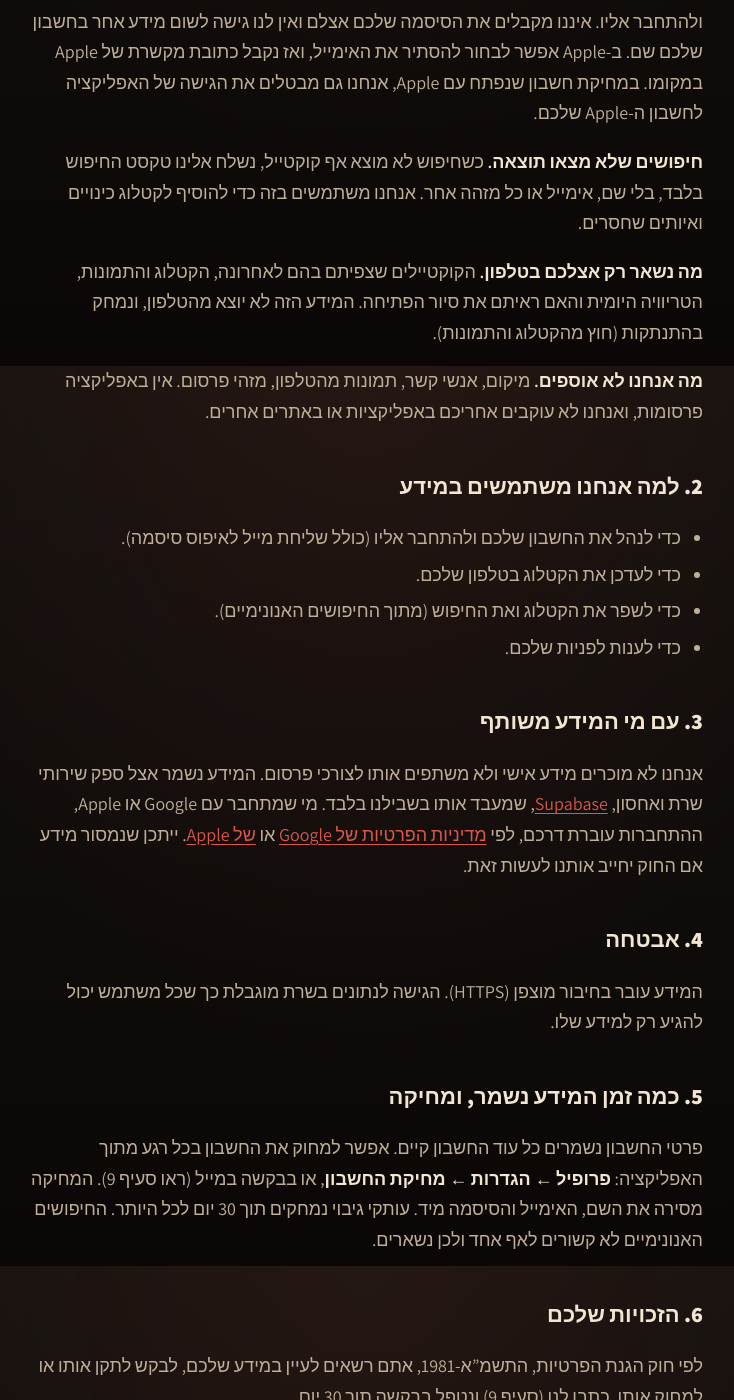
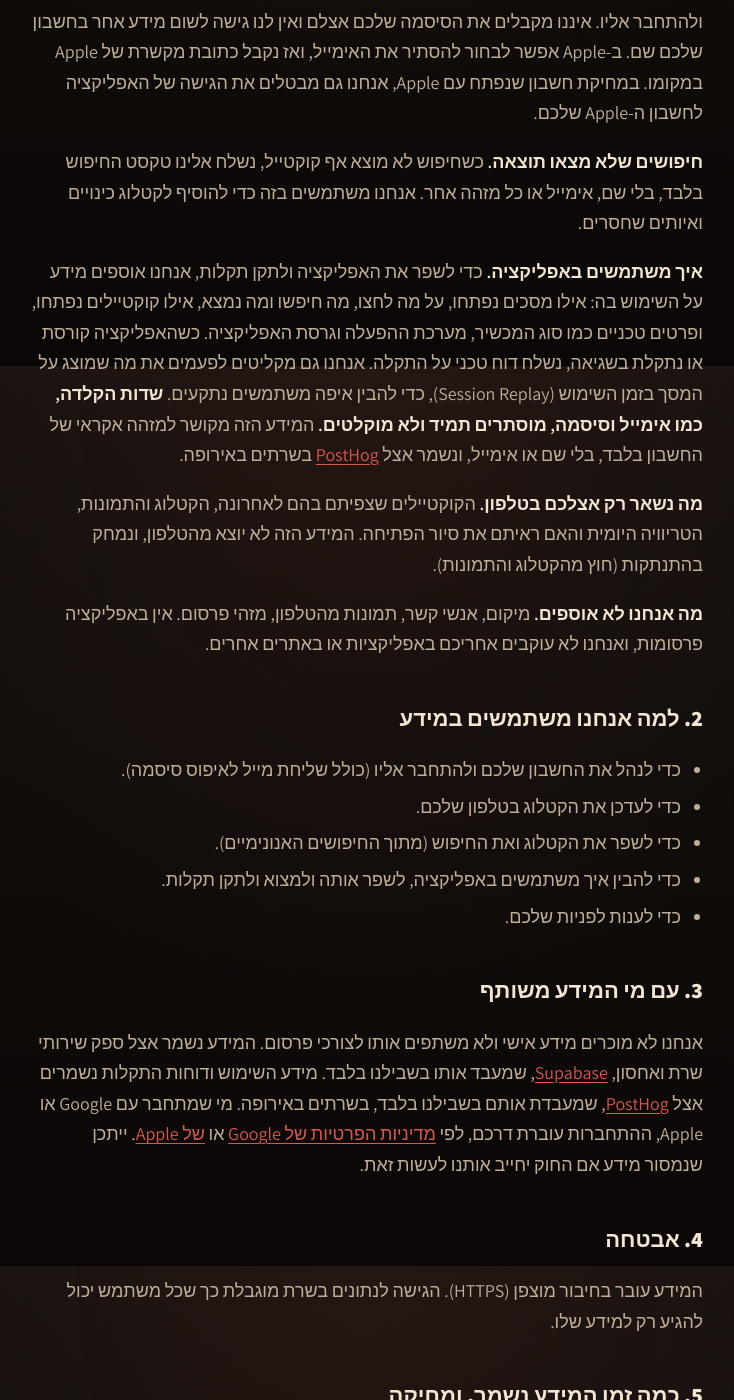
Before and after one commit to oriamram/barmenti-site, a Jekyll site: the page built from privacy.md, in a window 1280 px wide and 1400 px high, scrolled down 534 px. Shown: the whole window, without its empty margins (273-1007 px from the left). Built offline with Jekyll 4.4.1, drawn with Linux system fonts in a browser that asks for light colours.

Commit message:
Privacy policy: usage data, session replay and crash reports
What we collect about how the app is used, that screens may be recorded
with typing fields always masked, crash reports, and that PostHog keeps
this for us on servers in Europe.

```diff
--- a/privacy.md
+++ b/privacy.md
@@ -19,6 +19,8 @@ permalink: /privacy/
 
 **חיפושים שלא מצאו תוצאה.** כשחיפוש לא מוצא אף קוקטייל, נשלח אלינו טקסט החיפוש בלבד, בלי שם, אימייל או כל מזהה אחר. אנחנו משתמשים בזה כדי להוסיף לקטלוג כינויים ואיותים שחסרים.
 
+**איך משתמשים באפליקציה.** כדי לשפר את האפליקציה ולתקן תקלות, אנחנו אוספים מידע על השימוש בה: אילו מסכים נפתחו, על מה לחצו, מה חיפשו ומה נמצא, אילו קוקטיילים נפתחו, ופרטים טכניים כמו סוג המכשיר, מערכת ההפעלה וגרסת האפליקציה. כשהאפליקציה קורסת או נתקלת בשגיאה, נשלח דוח טכני על התקלה. אנחנו גם מקליטים לפעמים את מה שמוצג על המסך בזמן השימוש (Session Replay), כדי להבין איפה משתמשים נתקעים. **שדות הקלדה, כמו אימייל וסיסמה, מוסתרים תמיד ולא מוקלטים.** המידע הזה מקושר למזהה אקראי של החשבון בלבד, בלי שם או אימייל, ונשמר אצל [PostHog](https://posthog.com) בשרתים באירופה.
+
 **מה נשאר רק אצלכם בטלפון.** הקוקטיילים שצפיתם בהם לאחרונה, הקטלוג והתמונות, הטריוויה היומית והאם ראיתם את סיור הפתיחה. המידע הזה לא יוצא מהטלפון, ונמחק בהתנתקות (חוץ מהקטלוג והתמונות).
 
 **מה אנחנו לא אוספים.** מיקום, אנשי קשר, תמונות מהטלפון, מזהי פרסום. אין באפליקציה פרסומות, ואנחנו לא עוקבים אחריכם באפליקציות או באתרים אחרים.
@@ -28,11 +30,12 @@ permalink: /privacy/
 - כדי לנהל את החשבון שלכם ולהתחבר אליו (כולל שליחת מייל לאיפוס סיסמה).
 - כדי לעדכן את הקטלוג בטלפון שלכם.
 - כדי לשפר את הקטלוג ואת החיפוש (מתוך החיפושים האנונימיים).
+- כדי להבין איך משתמשים באפליקציה, לשפר אותה ולמצוא ולתקן תקלות.
 - כדי לענות לפניות שלכם.
 
 ## 3. עם מי המידע משותף
 
-אנחנו לא מוכרים מידע אישי ולא משתפים אותו לצורכי פרסום. המידע נשמר אצל ספק שירותי שרת ואחסון, [Supabase](https://supabase.com), שמעבד אותו בשבילנו בלבד. מי שמתחבר עם Google או Apple, ההתחברות עוברת דרכם, לפי [מדיניות הפרטיות של Google](https://policies.google.com/privacy) או [של Apple](https://www.apple.com/legal/privacy/). ייתכן שנמסור מידע אם החוק יחייב אותנו לעשות זאת.
+אנחנו לא מוכרים מידע אישי ולא משתפים אותו לצורכי פרסום. המידע נשמר אצל ספק שירותי שרת ואחסון, [Supabase](https://supabase.com), שמעבד אותו בשבילנו בלבד. מידע השימוש ודוחות התקלות נשמרים אצל [PostHog](https://posthog.com), שמעבדת אותם בשבילנו בלבד, בשרתים באירופה. מי שמתחבר עם Google או Apple, ההתחברות עוברת דרכם, לפי [מדיניות הפרטיות של Google](https://policies.google.com/privacy) או [של Apple](https://www.apple.com/legal/privacy/). ייתכן שנמסור מידע אם החוק יחייב אותנו לעשות זאת.
 
 ## 4. אבטחה
 
```
